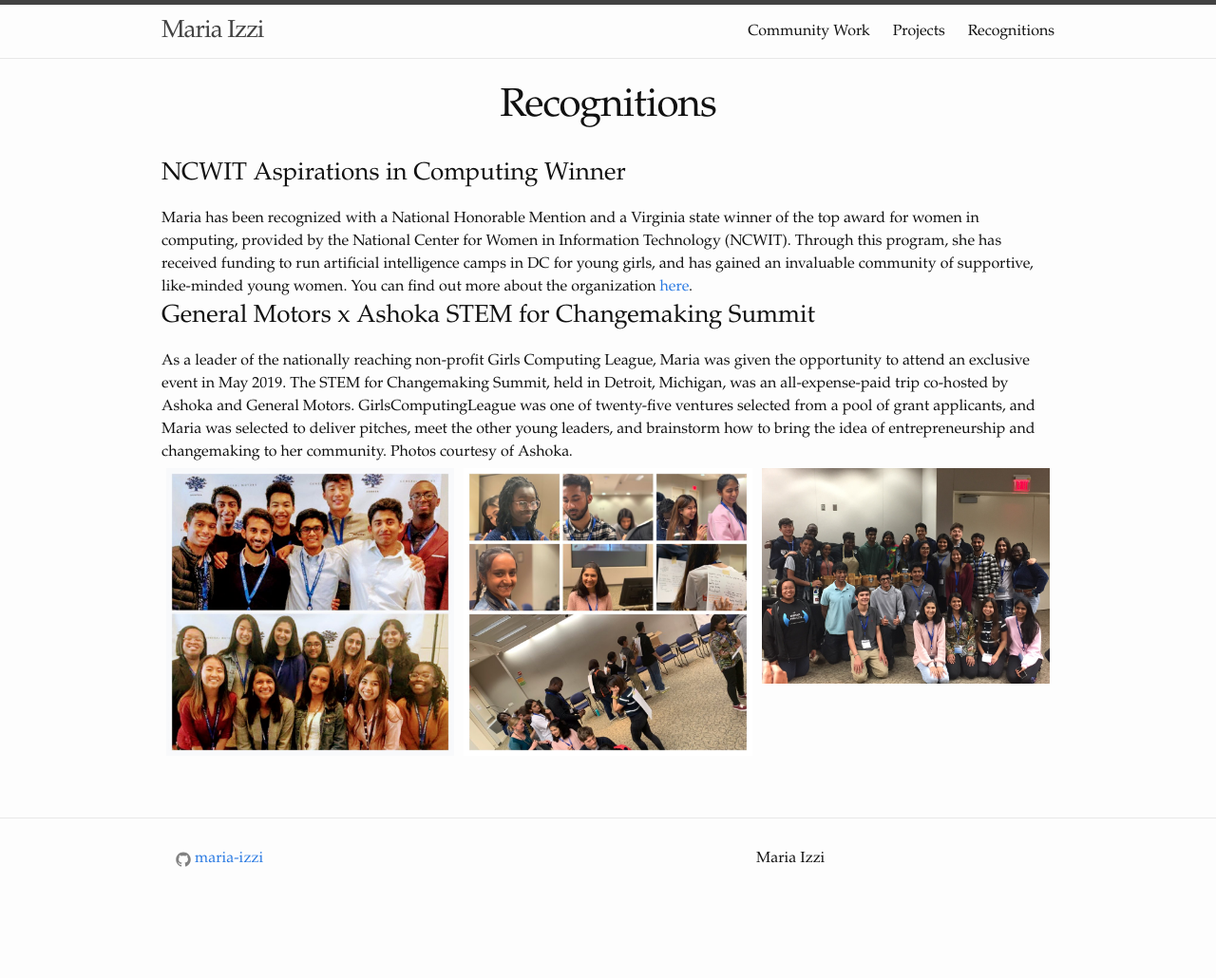
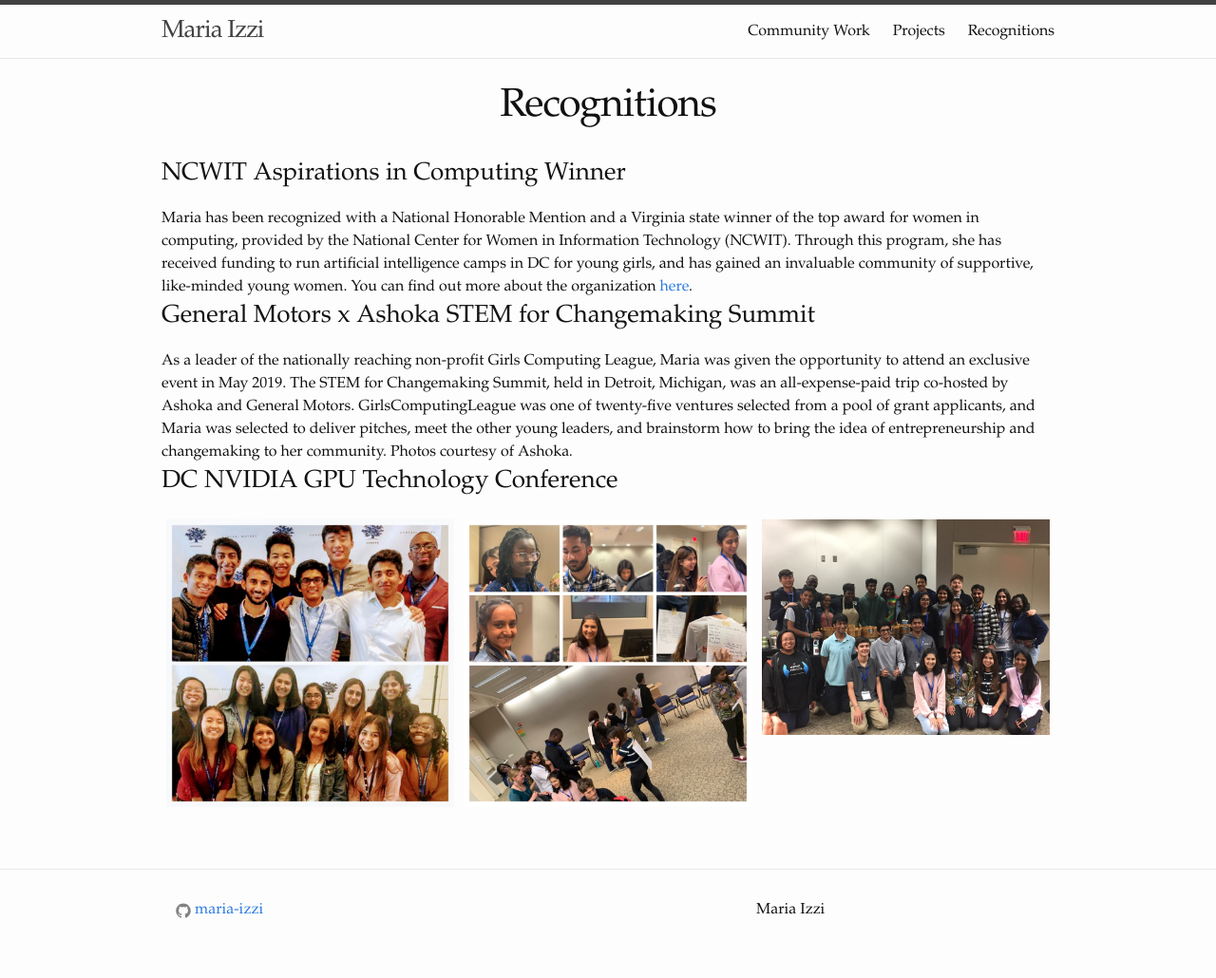
Before and after one commit to maria-izzi/maria-izzi.github.io, a Jekyll site: the page built from recognitions.html, in a window 1280 px wide. Shown: the whole page at 95% size. Built offline with Jekyll 4.4.1, drawn with Linux system fonts in a browser that asks for light colours; before the commit the page ends 976 px from its top, so only the background shows below that.

Commit message:
Update recognitions.html

```diff
--- a/recognitions.html
+++ b/recognitions.html
@@ -12,6 +12,9 @@
 <head>
 As a leader of the nationally reaching non-profit Girls Computing League, Maria was given the opportunity to attend an exclusive event in May 2019. The STEM for Changemaking Summit, held in Detroit, Michigan, was an all-expense-paid trip co-hosted by Ashoka and General Motors. GirlsComputingLeague was one of twenty-five ventures selected from a pool of grant applicants, and Maria was selected to deliver pitches, meet the other young leaders, and brainstorm how to bring the idea of entrepreneurship and changemaking to her community. Photos courtesy of Ashoka.
 </head>
+<h3> DC NVIDIA GPU Technology Conference </h3>
+<head>
+</head>
 
 <div class="row">
   <div class="column">
```
